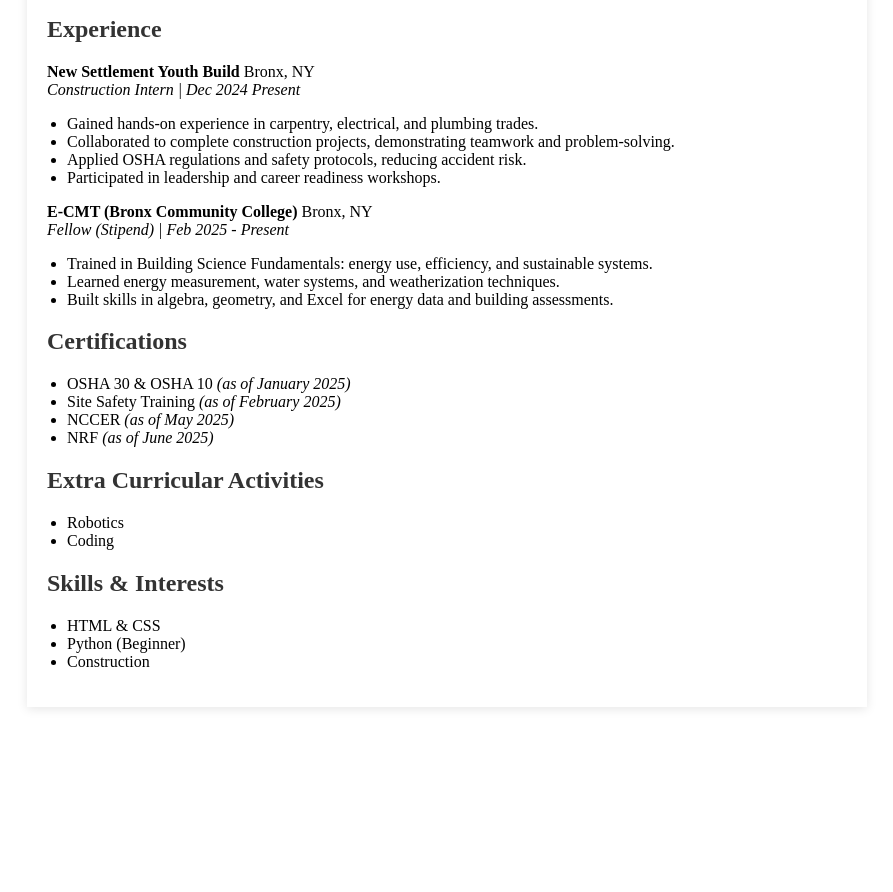
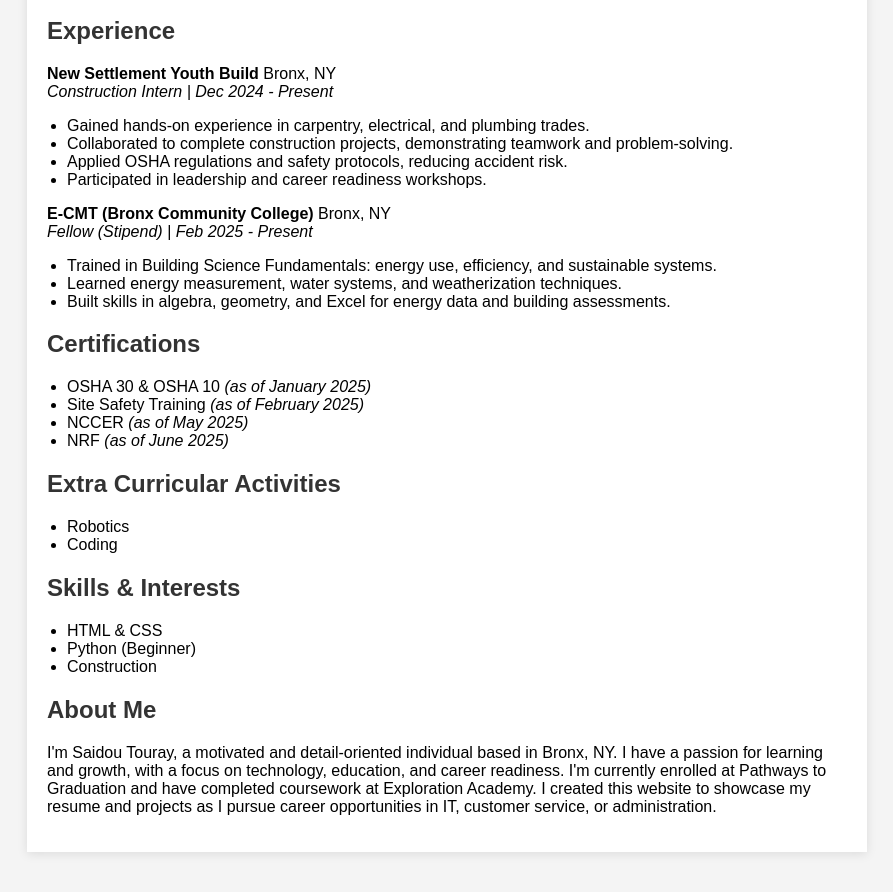
Before and after one commit to saidoutouray/saidoutouray.github.io, a plain HTML site: page index.html in a window 1280 px wide. Shown: the part 317-1209 px from the top of the page, without its empty margins (193-1086 px from the left). Before the commit the page ends 1064 px from the top, so only its background shows below. Drawn offline with Linux system fonts and the light colour scheme.

Commit message:
Update Resume and add About me section

```diff
--- a/index.html
+++ b/index.html
@@ -29,7 +29,7 @@
       <h2>Experience</h2>
       <p>
         <strong>New Settlement Youth Build</strong> Bronx, NY<br>
-        <em>Construction Intern | Dec 2024 Present</em>
+        <em>Construction Intern | Dec 2024 - Present</em>
       </p>
       <ul>
         <li>Gained hands-on experience in carpentry, electrical, and plumbing trades.</li>
@@ -75,6 +75,16 @@
         <li>Construction</li>
       </ul>
     </section>
+
+    <section>
+      <h2>About Me</h2>
+       <p>
+        I'm Saidou Touray, a motivated and detail-oriented individual based in Bronx, NY.
+        I have a passion for learning and growth, with a focus on technology, education, and career readiness.
+        I'm currently enrolled at Pathways to Graduation and have completed coursework at Exploration Academy.
+        I created this website to showcase my resume and projects as I pursue career opportunities in IT, customer service, or administration.
+      </p>
+    </section>
   </div>
 </body>
 </html>
--- a/style.css
+++ b/style.css
@@ -1,4 +1,4 @@
-ody {
+body {
   font-family: Arial, sans-serif;
   background: #f4f4f4;
   margin: 0;
```
